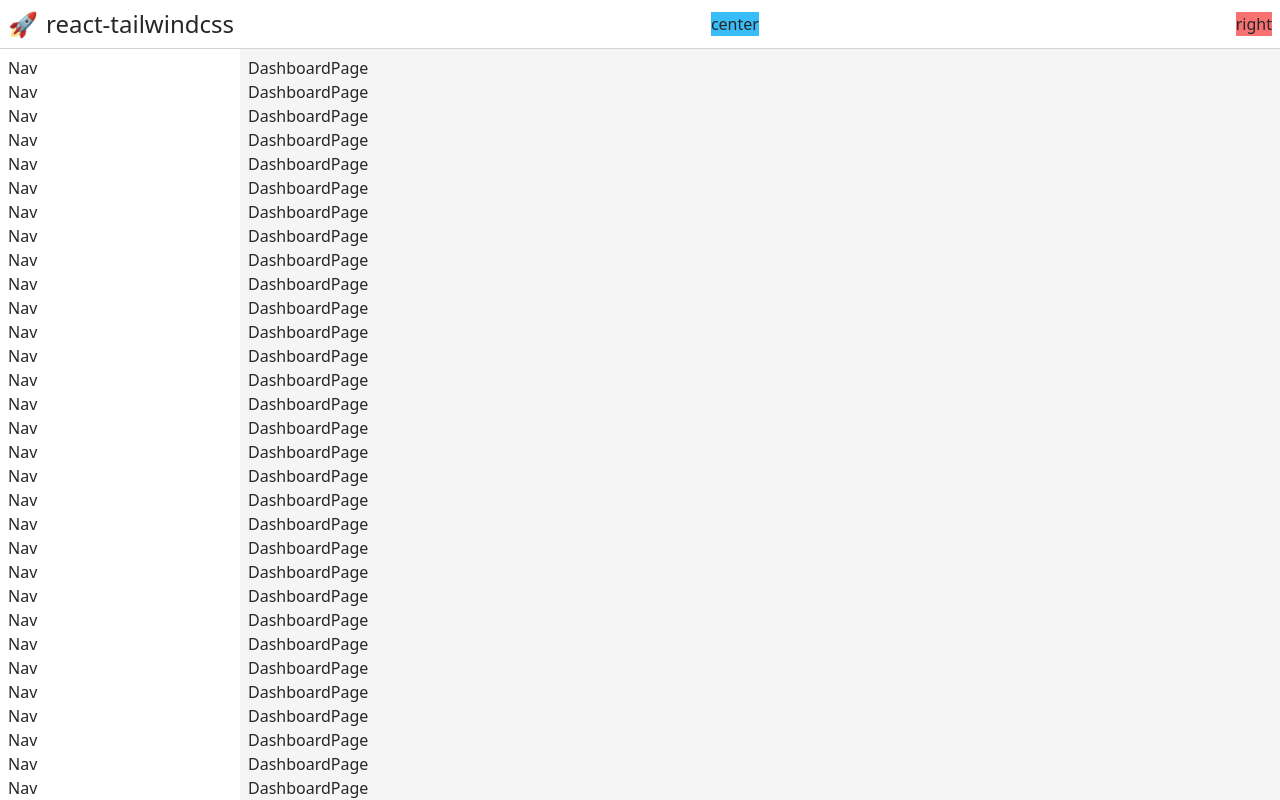
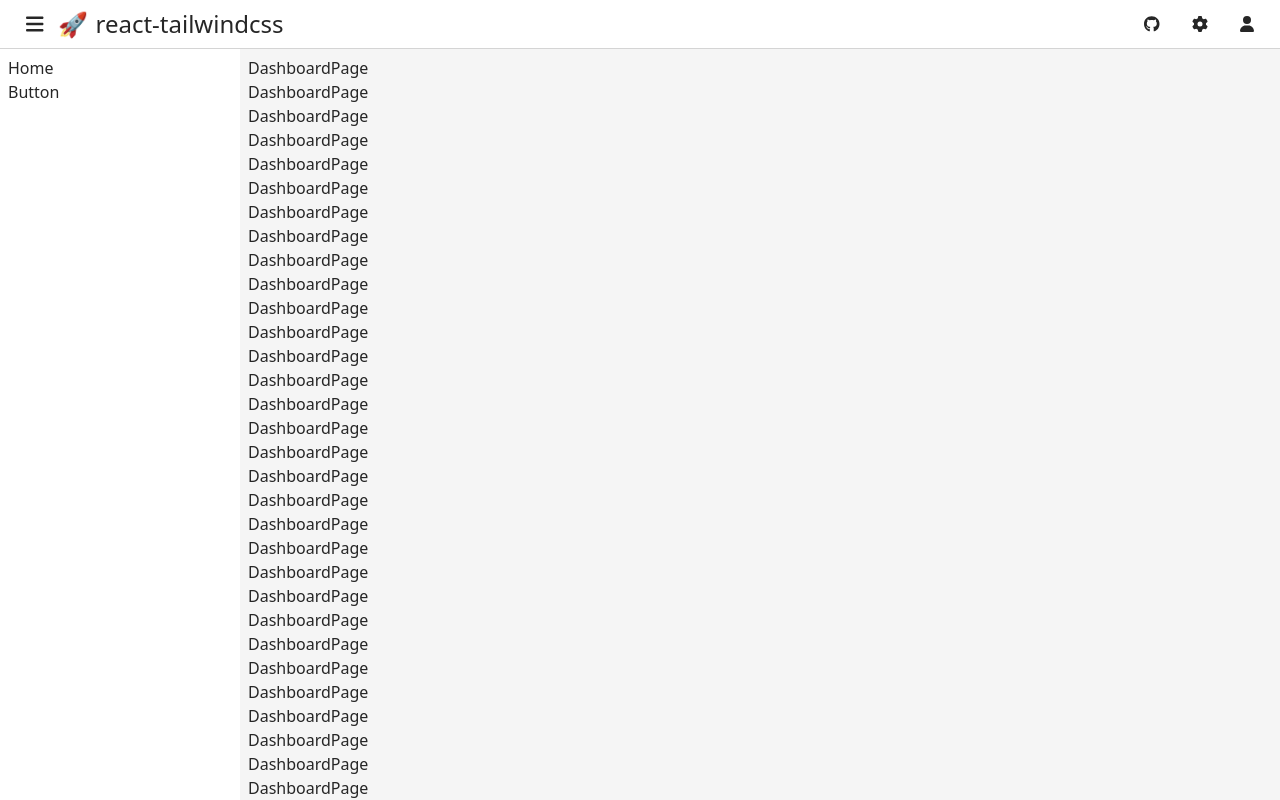
Before and after one commit to njyun666666/react-tailwindcss, a React (Create React App) app: page / in a window 1280 px wide. Shown: the top 800 px of the page. Built offline with nearby package versions, Linux system fonts and the light colour scheme.

Commit message:
edit header, nav

```diff
--- a/src/App.css
+++ /dev/null
@@ -1,38 +0,0 @@
-.App {
-  text-align: center;
-}
-
-.App-logo {
-  height: 40vmin;
-  pointer-events: none;
-}
-
-@media (prefers-reduced-motion: no-preference) {
-  .App-logo {
-    animation: App-logo-spin infinite 20s linear;
-  }
-}
-
-.App-header {
-  background-color: #282c34;
-  min-height: 100vh;
-  display: flex;
-  flex-direction: column;
-  align-items: center;
-  justify-content: center;
-  font-size: calc(10px + 2vmin);
-  color: white;
-}
-
-.App-link {
-  color: #61dafb;
-}
-
-@keyframes App-logo-spin {
-  from {
-    transform: rotate(0deg);
-  }
-  to {
-    transform: rotate(360deg);
-  }
-}
--- a/src/App.tsx
+++ b/src/App.tsx
@@ -1,5 +1,4 @@
 import { useEffect } from 'react';
-import './App.css';
 import { RouterProvider } from 'react-router-dom';
 import router from './router';
 import { HelmetProvider } from 'react-helmet-async';
--- a/src/layouts/Header.tsx
+++ b/src/layouts/Header.tsx
@@ -1,12 +1,23 @@
+import { Button } from '../components';
+
 const Header = () => {
   return (
-    <header className="flex h-12 w-full items-center justify-between p-2">
-      <div className="flex">
+    <header className="flex h-12 w-full items-center justify-between px-5">
+      <div className="flex items-center">
+        <div className="pr-2 text-xl">
+          <Button icon={'bars'}></Button>
+        </div>
         <div className="pr-2 text-2xl">🚀</div>
         <div className="text-2xl">react-tailwindcss</div>
       </div>
-      <div className="bg-[--color-info]">center</div>
-      <div className="flex bg-[--color-error]">right</div>
+      <div className=""></div>
+      <div className="flex space-x-5">
+        <a href="https://github.com/njyun666666/react-tailwindcss" target="blank">
+          <Button icon={['fab', 'github']}></Button>
+        </a>
+        <Button icon={'gear'}></Button>
+        <Button icon={'user'}></Button>
+      </div>
     </header>
   );
 };
--- a/src/layouts/Nav.tsx
+++ b/src/layouts/Nav.tsx
@@ -1,84 +1,10 @@
+import { NavLink } from 'react-router-dom';
+
 const Nav = () => {
   return (
-    <nav className="h-full w-full  p-2">
-      Nav
-      <p>
-        Nav
-        <br />
-        Nav
-        <br />
-        Nav
-        <br />
-        Nav
-        <br />
-        Nav
-        <br />
-        Nav
-        <br />
-        Nav
-        <br />
-        Nav
-        <br />
-        Nav
-        <br />
-        Nav
-        <br />
-        Nav
-        <br />
-        Nav
-        <br />
-        Nav
-        <br />
-        Nav
-        <br />
-        Nav
-        <br />
-        Nav
-        <br />
-        Nav
-        <br />
-        Nav
-        <br />
-        Nav
-        <br />
-        Nav
-        <br />
-        Nav
-        <br />
-        Nav
-        <br />
-        Nav
-        <br />
-        Nav
-        <br />
-        Nav
-        <br />
-        Nav
-        <br />
-        Nav
-        <br />
-        Nav
-        <br />
-        Nav
-        <br />
-        Nav
-        <br />
-        Nav
-        <br />
-        Nav
-        <br />
-        Nav
-        <br />
-        Nav
-        <br />
-        Nav
-        <br />
-        Nav
-        <br />
-        Nav
-        <br />
-        -----------end----------
-      </p>
+    <nav className="flex h-full w-full flex-col p-2">
+      <NavLink to="">Home</NavLink>
+      <NavLink to="button">Button</NavLink>
     </nav>
   );
 };
```
